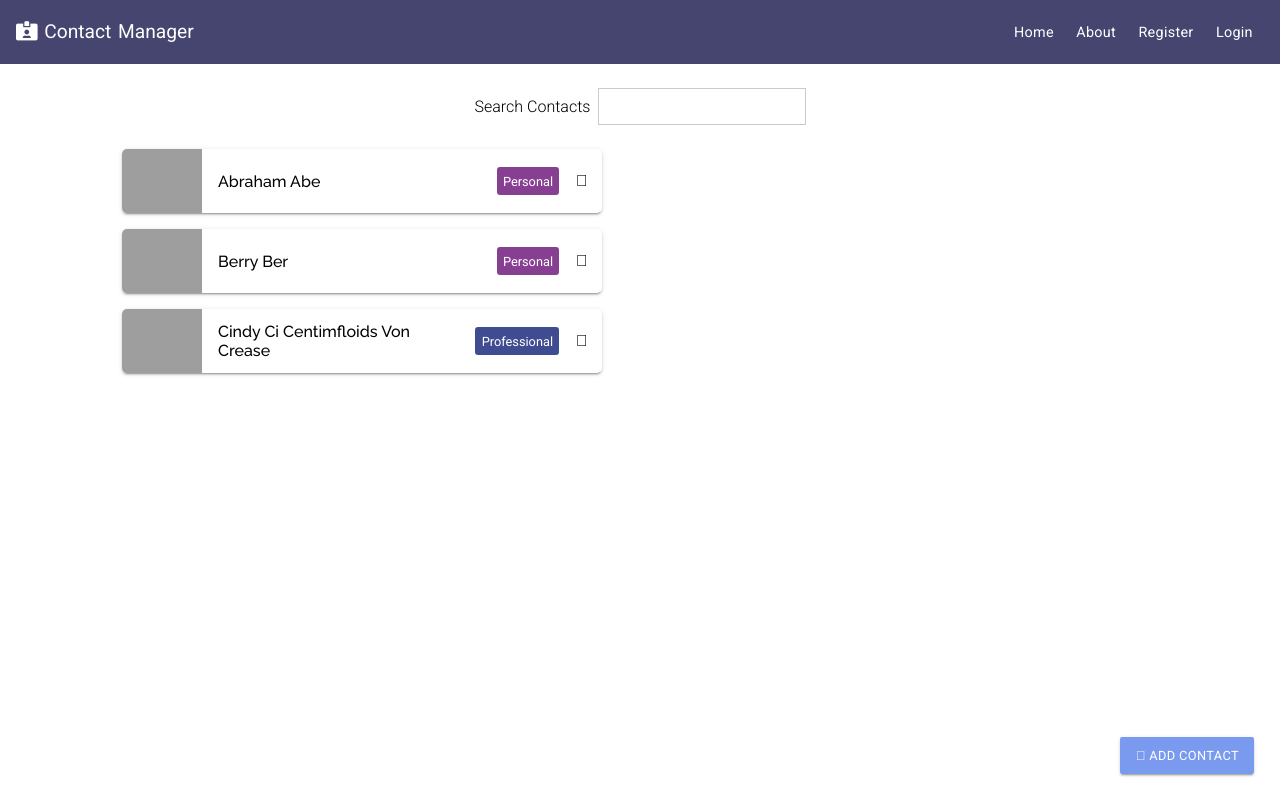
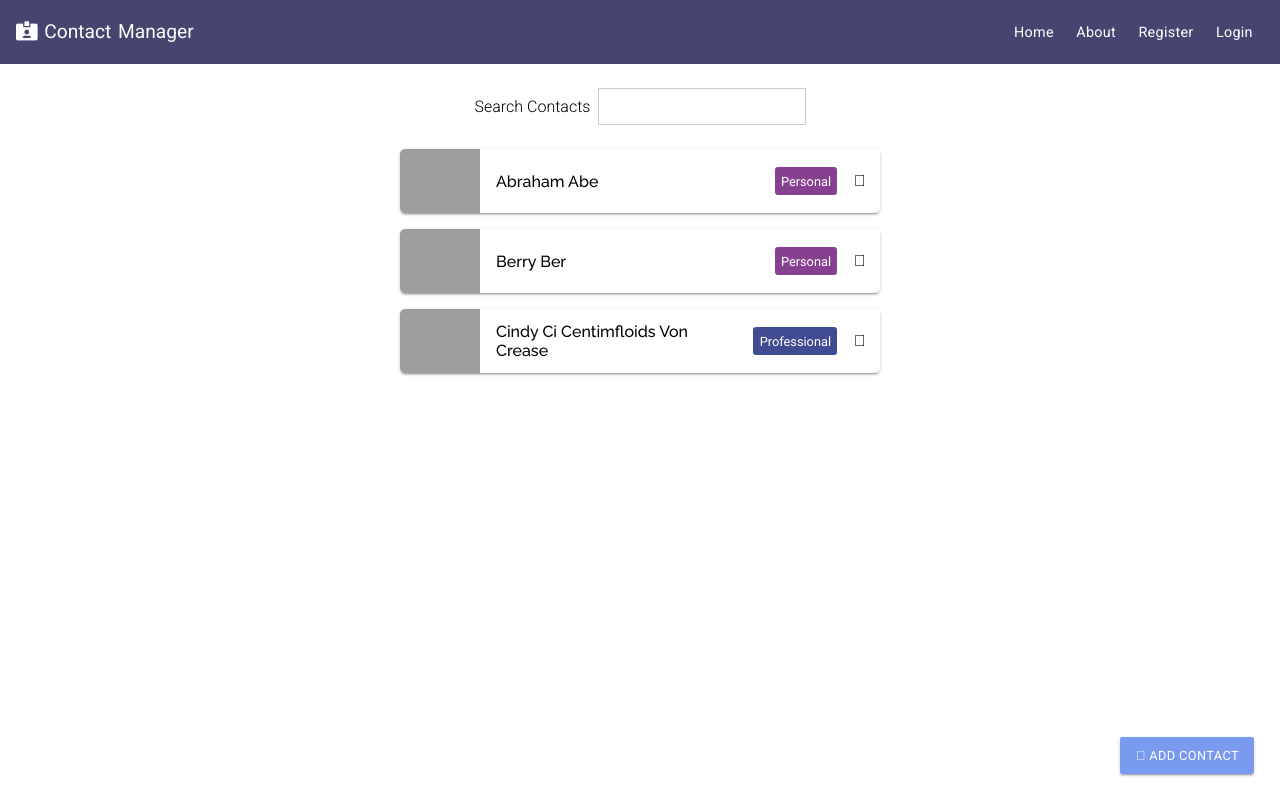
Before and after one commit to shanialmog/contact-manager, a React (Create React App) app in the folder client/: page / in a window 1280 px wide. Built offline with nearby package versions, Linux system fonts and the light colour scheme; grey boxes are pictures that could not be loaded.

Commit message:
fix bug in search filter - when mounting other components and returning to home page, the search results still showed the filtered contacts

```diff
--- a/client/src/App.css
+++ b/client/src/App.css
@@ -114,7 +114,7 @@ nav a {
 .contact-card {
   box-shadow: 0 2px 2px 0 rgba(0,0,0,.14),0 3px 1px -2px rgba(0,0,0,.2),0 1px 5px 0 rgba(0,0,0,.12);
   border-radius: 5px;
-  margin: 1em;
+  margin: 1em auto;
   max-width: 30em;
   overflow: hidden;
 }
--- a/client/src/components/contacts/ContactFilter/index.js
+++ b/client/src/components/contacts/ContactFilter/index.js
@@ -12,7 +12,9 @@ const ContactFilter = () => {
         if (filtered === null) {
             text.current.value = ""
         }
-    })
+        return clearFilter()
+        // eslint-disable-next-line
+    }, [])
 
     const onChange = (e) => {
         if (text.current.value !== '') {
@@ -21,7 +23,6 @@ const ContactFilter = () => {
             clearFilter()
         }
     }
-
     return (
         <form>
             <label htmlFor="filter" className="control-label">Search Contacts </label>
```
